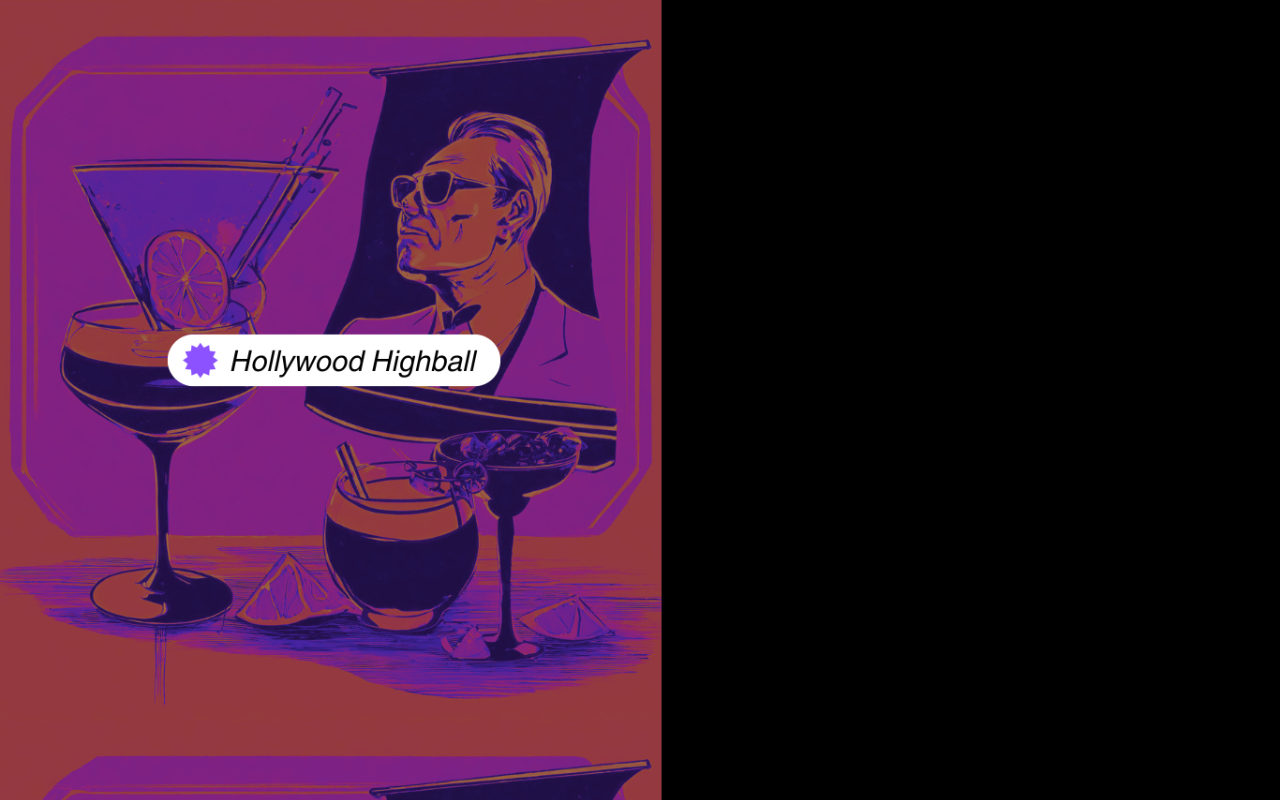
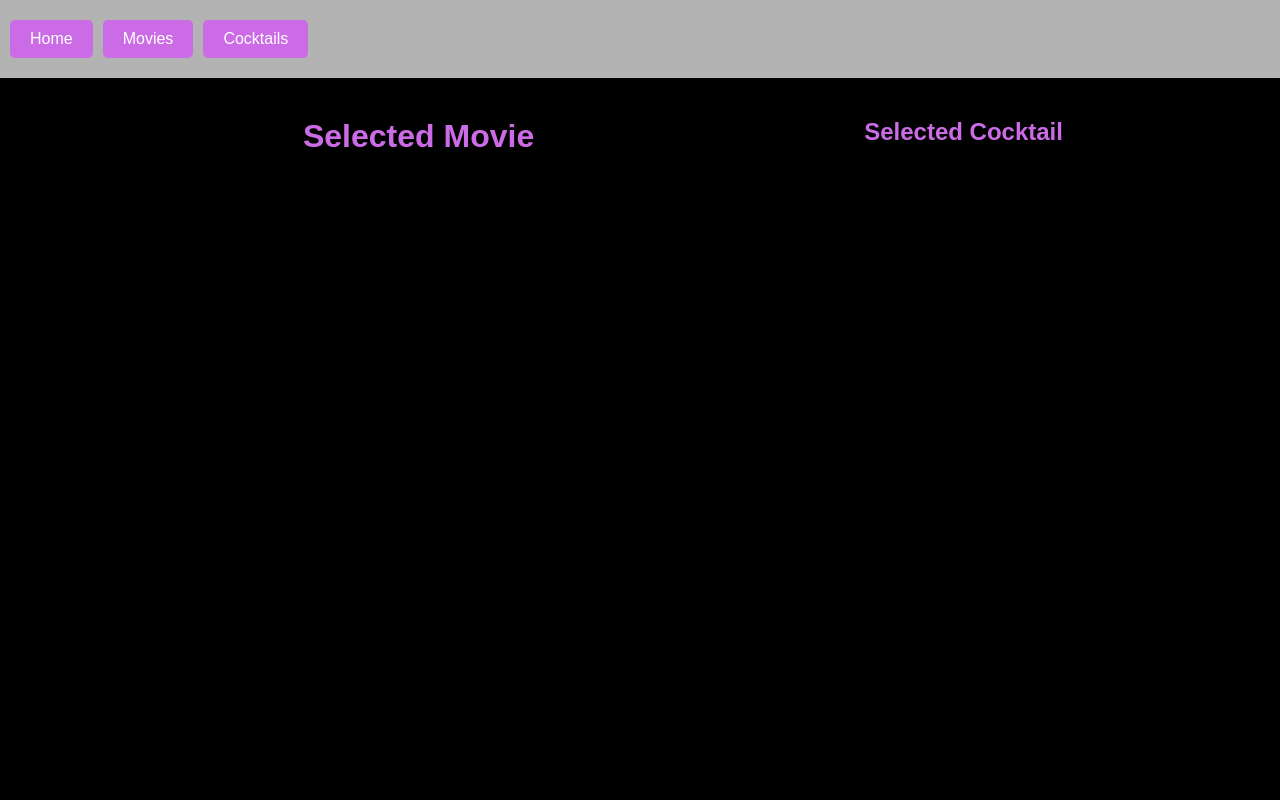
Before and after one commit to jemmaclark/Hollywood-Highball, a React (Vite) app: page /final in a window 1280 px wide. Before the commit this address had no page. Built offline with nearby package versions, Linux system fonts and the light colour scheme.

Commit message:
final page and states working between links. Issue with css

```diff
--- a/package.json
+++ b/package.json
@@ -12,7 +12,8 @@
   "dependencies": {
     "react": "^18.2.0",
     "react-dom": "^18.2.0",
-    "react-router-dom": "^6.18.0"
+    "react-router-dom": "^6.18.0",
+    "reactjs-flip-card": "^2.0.3"
   },
   "devDependencies": {
     "@types/react": "^18.2.15",
--- /dev/null
+++ b/src/About.jsx
@@ -0,0 +1,65 @@
+import React, { useState } from "react";
+import ReactFlipCard from "reactjs-flip-card";
+import "./About.css";
+import { Link } from "react-router-dom";
+
+function About() {
+  const [isFlipped, setIsFlipped] = useState(false);
+
+  const flipCard = () => {
+    setIsFlipped(!isFlipped);
+  };
+
+  const cardStyles = {
+    card: {
+      background: "purple",
+      color: "white",
+      display: "flex",
+      flexDirection: "column",
+      justifyContent: "center",
+      alignItems: "center",
+      borderRadius: "20px",
+      width: "250px",
+      height: "350px",
+    },
+  };
+
+  const aboutMeText = `
+    I'm a recent graduate of a 3-month intensive software engineering course,
+    where I've acquired a strong foundation in web development and software engineering.
+    My goal is to apply my technical knowledge to create practical solutions for everyday
+    challenges. I developed this app with a commitment to providing efficient,
+    user-friendly experiences for various tasks.
+  `;
+
+  return (
+    <div className="container">
+      <header className="sticky-header">
+        <nav>
+          <Link to="/">Home</Link>
+          <Link to="/movies">Movies</Link>
+          <Link to="/cocktails">Cocktails</Link>
+        </nav>
+      </header>
+      <div className="main-content">
+        <div className="left-section"></div>
+        <div className="right-section">
+          <h2>A little about me</h2>
+          <div className="content-card" onClick={flipCard}>
+            <ReactFlipCard
+              frontStyle={cardStyles.card}
+              backStyle={cardStyles.card}
+              isFlipped={isFlipped}
+            >
+              <div>Hover me!</div>
+              <div>Click to flip</div>
+            </ReactFlipCard>
+          </div>
+          <p>{isFlipped ? aboutMeText : ""}</p>
+        </div>
+      </div>
+    </div>
+  );
+}
+
+export default About;
--- a/src/App.jsx
+++ b/src/App.jsx
@@ -4,6 +4,8 @@ import { BrowserRouter as Router, Route, Routes } from "react-router-dom";
 import WelcomePage from "./WelcomePage";
 import Movies from "./Movies";
 import Cocktails from "./Cocktails";
+import FinalPage from "./FinalPage";
+import About from "./About";
 
 function App() {
   return (
@@ -13,6 +15,8 @@ function App() {
         <Route exact path="/movies" element={<Movies />} />
         <Route exact path="/demo" element={<WelcomePage />} />
         <Route exact path="/cocktails" element={<Cocktails />} />
+        <Route exact path="/final" element={<FinalPage />} />
+        <Route exact path="/about" element={<About />} />
       </Routes>
     </Router>
   );
--- a/src/Cocktails.css
+++ b/src/Cocktails.css
@@ -5,7 +5,7 @@
   width: 100%;
 }
 
-.header {
+.sticky-header {
   background-color: rgba(255, 255, 255, 0.7);
   padding: 10px 0;
   color: #cb6ce6;
@@ -14,7 +14,27 @@
   left: 0;
   right: 0;
   z-index: 1;
-  text-align: center;
+}
+
+.sticky-header nav {
+  display: flex;
+  justify-content: flex-start;
+  gap: 10px; /* Adjust the spacing between links */
+  padding: 10px;
+}
+
+.sticky-header a {
+  text-decoration: none;
+  color: white;
+  background-color: #cb6ce6;
+  padding: 10px 20px;
+  border-radius: 5px;
+  font-size: 16px;
+  transition: background-color 0.3s ease;
+}
+
+.sticky-header a:hover {
+  background-color: #a649c7;
 }
 
 .left-section {
@@ -22,13 +42,37 @@
   padding: 20px;
 }
 
-.right-section {
+.right-section-cocktails {
   display: inline-block;
-  padding: 20px;
+  padding-right: 100px;
   margin-right: 150px;
+  text-align: center;
   /* background-color: black; */
 }
 .cocktail-display img {
   max-width: 200px; /* Adjust the maximum width as needed */
   max-height: 200px; /* Adjust the maximum height as needed */
 }
+.button-link {
+  background-color: #cb6ce6;
+  color: white;
+  border: none;
+  padding: 10px 20px;
+  cursor: pointer;
+  border-radius: 5px;
+  font-size: 16px;
+  text-decoration: none;
+  display: inline-block;
+  position: absolute;
+  bottom: 20px;
+  right: 20px;
+}
+
+.button-link.show {
+  display: inline;
+}
+
+/* You can also define the hover styles if needed */
+.button-link:hover {
+  background-color: #a649c7;
+}
--- a/src/Cocktails.jsx
+++ b/src/Cocktails.jsx
@@ -1,6 +1,6 @@
 import React, { useState } from "react";
 import "./Cocktails.css";
-import { Link } from "react-router-dom";
+import { Link, useLocation } from "react-router-dom";
 
 const availableCocktails = [
   "Vodka",
@@ -13,7 +13,6 @@ const availableCocktails = [
   "Beer",
   "Wine",
   "Brandy",
-  "Baileys",
   "Absinthe",
   "Champagne",
   "Tequila",
@@ -23,20 +22,23 @@ const availableCocktails = [
   "Ginger Beer",
   "Whiskey",
   "Aperol",
-  // Add any other liquors here
 ];
 
 function Cocktails() {
   const [selectedAlcohol, setSelectedAlcohol] = useState("");
   const [randomCocktail, setRandomCocktail] = useState(null);
+  const location = useLocation();
+  const randomMovie = location.state && location.state.randomMovie;
+  console.log(location);
 
+  // function to fetch cocktail by alcohol
   function handleFindCocktail() {
     if (selectedAlcohol) {
       const apiUrl = `https://www.thecocktaildb.com/api/json/v1/1/filter.php?i=${selectedAlcohol}`;
       fetch(apiUrl)
         .then((response) => response.json())
         .then((data) => {
-          console.log(data);
+          //   console.log(data);
 
           const drinks = data.drinks || [];
           if (drinks.length > 0) {
@@ -58,7 +60,7 @@ function Cocktails() {
     fetch(apiUrl)
       .then((response) => response.json())
       .then((data) => {
-        console.log(data);
+        // console.log(data);
         const cocktailDetails = data.drinks ? data.drinks[0] : null;
         setRandomCocktail(cocktailDetails);
       })
@@ -84,7 +86,13 @@ function Cocktails() {
 
   return (
     <div className="container">
-      <div className="header">Header Content</div>
+      <header className="sticky-header">
+        <nav>
+          <Link to="/">Home</Link>
+          <Link to="/movies">Movies</Link>
+          <Link to="/cocktails">Cocktails</Link>
+        </nav>
+      </header>
       <div className="main-content">
         <span className="left-section"></span>
         <span className="right-section">
@@ -126,10 +134,15 @@ function Cocktails() {
         </span>
       </div>
       <Link
-        to="/movies"
-        className={randomCocktail ? "cocktail-link show" : "cocktail-link"}
+        state={{ cocktail: randomCocktail, movie: randomMovie }}
+        to={{
+          pathname: "/final",
+        }}
+        className={
+          randomCocktail && randomMovie ? "button-link show" : "button-link"
+        }
       >
-        <button className="cocktail-button">Get Movie</button>
+        Go to Final Page
       </Link>
     </div>
   );
--- /dev/null
+++ b/src/FinalPage.css
@@ -0,0 +1,26 @@
+.final-page {
+  background-color: black; /* Set the black background */
+  color: white; /* Text color on black background */
+}
+
+.center-image {
+  display: flex;
+  flex-direction: column;
+  justify-content: center;
+  align-items: center;
+  height: 200px; /* Set the desired image height */
+  margin-top: 40%;
+}
+
+.image-size {
+  width: 150px; /* Set the desired image width */
+  height: auto;
+}
+
+h3 {
+  margin-top: 10%;
+}
+
+h4 {
+  padding: 70px;
+}
--- /dev/null
+++ b/src/FinalPage.jsx
@@ -0,0 +1,78 @@
+import React from "react";
+import { Link } from "react-router-dom";
+import { useLocation } from "react-router-dom";
+import "./FinalPage.css";
+
+function FinalPage(props) {
+  const location = useLocation();
+  const { movie, cocktail } = location.state || {};
+  console.log(props);
+  console.log("Movie:", movie);
+  console.log("Cocktail:", cocktail);
+
+  return (
+    <div className="container final-page">
+      <header className="sticky-header">
+        <nav>
+          <Link to="/">Home</Link>
+          <Link to="/movies">Movies</Link>
+          <Link to="/cocktails">Cocktails</Link>
+        </nav>
+      </header>
+      <div className="main-content">
+        <div className="left-section">
+          <h1>Selected Movie</h1>
+          {movie && (
+            <div>
+              <h3>{movie.title}</h3>
+              <div className="center-image">
+                <img
+                  src={`https://image.tmdb.org/t/p/w185${movie.poster_path}`}
+                  alt={movie.title}
+                  className="image-size"
+                />
+                <div className="plot">
+                  <h4>{movie.overview}</h4>
+                </div>
+              </div>
+            </div>
+          )}
+        </div>
+        <div className="right-section-movies">
+          <h2>Selected Cocktail</h2>
+          {cocktail && (
+            <div>
+              <h3>Name: {cocktail.strDrink}</h3>
+              <div className="center-image">
+                <img
+                  src={cocktail.strDrinkThumb}
+                  alt={cocktail.strDrink}
+                  className="image-size"
+                />
+              </div>
+              <h3>Ingredients:</h3>
+              <ul>
+                {Array.from({ length: 15 }, (_, i) => i + 1).map((i) => {
+                  const ingredient = cocktail[`strIngredient${i}`];
+                  if (ingredient) {
+                    const measure = cocktail[`strMeasure${i}`];
+                    return (
+                      <li key={i}>
+                        {measure} {ingredient}
+                      </li>
+                    );
+                  }
+                  return null;
+                })}
+              </ul>
+              <h3>Instructions:</h3>
+              <p>{cocktail.strInstructions}</p>
+            </div>
+          )}
+        </div>
+      </div>
+    </div>
+  );
+}
+
+export default FinalPage;
--- a/src/Movies.css
+++ b/src/Movies.css
@@ -18,7 +18,7 @@ body {
   width: 100%;
 }
 
-.header {
+.sticky-header {
   background-color: rgba(255, 255, 255, 0.7);
   padding: 10px 0;
   color: #cb6ce6;
@@ -27,7 +27,27 @@ body {
   left: 0;
   right: 0;
   z-index: 1;
-  text-align: center;
+}
+
+.sticky-header nav {
+  display: flex;
+  justify-content: flex-start;
+  gap: 10px; /* Adjust the spacing between links */
+  padding: 10px;
+}
+
+.sticky-header a {
+  text-decoration: none;
+  color: white;
+  background-color: #cb6ce6;
+  padding: 10px 20px;
+  border-radius: 5px;
+  font-size: 16px;
+  transition: background-color 0.3s ease;
+}
+
+.sticky-header a:hover {
+  background-color: #a649c7;
 }
 
 .left-section {
@@ -35,16 +55,17 @@ body {
   text-align: center;
 }
 
-.right-section {
+.right-section-movies {
   padding: 20px;
+  padding-bottom: 0px;
   text-align: center;
   margin-right: 150px;
   /* background-color: black; */
 }
 
 .mood-boxes {
-  margin-top: 50px;
-  margin-bottom: 50px;
+  margin-top: 20px;
+  margin-bottom: 15px;
 }
 
 .movie-display {
--- a/src/Movies.jsx
+++ b/src/Movies.jsx
@@ -90,7 +90,13 @@ function Movies() {
 
   return (
     <div className="container">
-      <div className="header">Header Content</div>
+      <header className="sticky-header">
+        <nav>
+          <Link to="/">Home</Link>
+          <Link to="/movies">Movies</Link>
+          <Link to="/cocktails">Cocktails</Link>
+        </nav>
+      </header>
       <div className="main-content">
         <div className="left-section"></div>
         <div className="right-section">
@@ -114,8 +120,7 @@ function Movies() {
 
           {randomMovie && (
             <div className={`movie-display ${randomMovie ? "show" : ""}`}>
-              <h2>Random Movie</h2>
-              <h3>{randomMovie.title}</h3>
+              <h2>{randomMovie.title}</h2>
               <img
                 src={`https://image.tmdb.org/t/p/w185${randomMovie.poster_path}`}
                 alt={randomMovie.title}
@@ -125,7 +130,10 @@ function Movies() {
         </div>
       </div>
       <Link
-        to="/cocktails"
+        state={{ randomMovie: randomMovie }}
+        to={{
+          pathname: "/cocktails",
+        }}
         className={randomMovie ? "cocktail-link show" : "cocktail-link"}
       >
         <button className="cocktail-button">Get Cocktail</button>
--- a/src/WelcomePage.css
+++ b/src/WelcomePage.css
@@ -28,7 +28,27 @@ body {
   left: 0;
   right: 0;
   z-index: 1;
-  text-align: center;
+  /* text-align: center; */
+}
+.sticky-header nav {
+  display: flex;
+  justify-content: flex-start;
+  gap: 10px; /* Adjust the spacing between links */
+  padding: 10px;
+}
+
+.sticky-header a {
+  text-decoration: none;
+  color: white;
+  background-color: #cb6ce6;
+  padding: 10px 20px;
+  border-radius: 5px;
+  font-size: 16px;
+  transition: background-color 0.3s ease;
+}
+
+.sticky-header a:hover {
+  background-color: #a649c7;
 }
 
 .main-content {
@@ -40,6 +60,13 @@ body {
 
 .left-section {
   padding: 20px;
+  text-align: center;
+}
+
+.right-section {
+  display: inline-block;
+  padding: 20px;
+  margin-right: 150px;
   text-align: center;
 }
 
@@ -63,7 +90,7 @@ body {
 }
 .text {
   padding-left: 30%;
-  padding-top: 30%;
+  padding-top: 15%;
   padding-right: 30%;
   padding-bottom: 0;
   text-align: center;
--- a/src/WelcomePage.jsx
+++ b/src/WelcomePage.jsx
@@ -5,7 +5,13 @@ import "./WelcomePage.css";
 function WelcomePage() {
   return (
     <div className="container">
-      <header className="sticky-header">Header Content</header>
+      <header className="sticky-header">
+        <nav>
+          <Link to="/">Home</Link>
+          <Link to="/movies">Movies</Link>
+          <Link to="/cocktails">Cocktails</Link>
+        </nav>
+      </header>
       <div className="main-content">
         <div className="left-section"></div>
         <div className="right-section">
```
Also changed, not shown: src/About.css (added), 1 other file (tests, documents, lock files or other folders).
